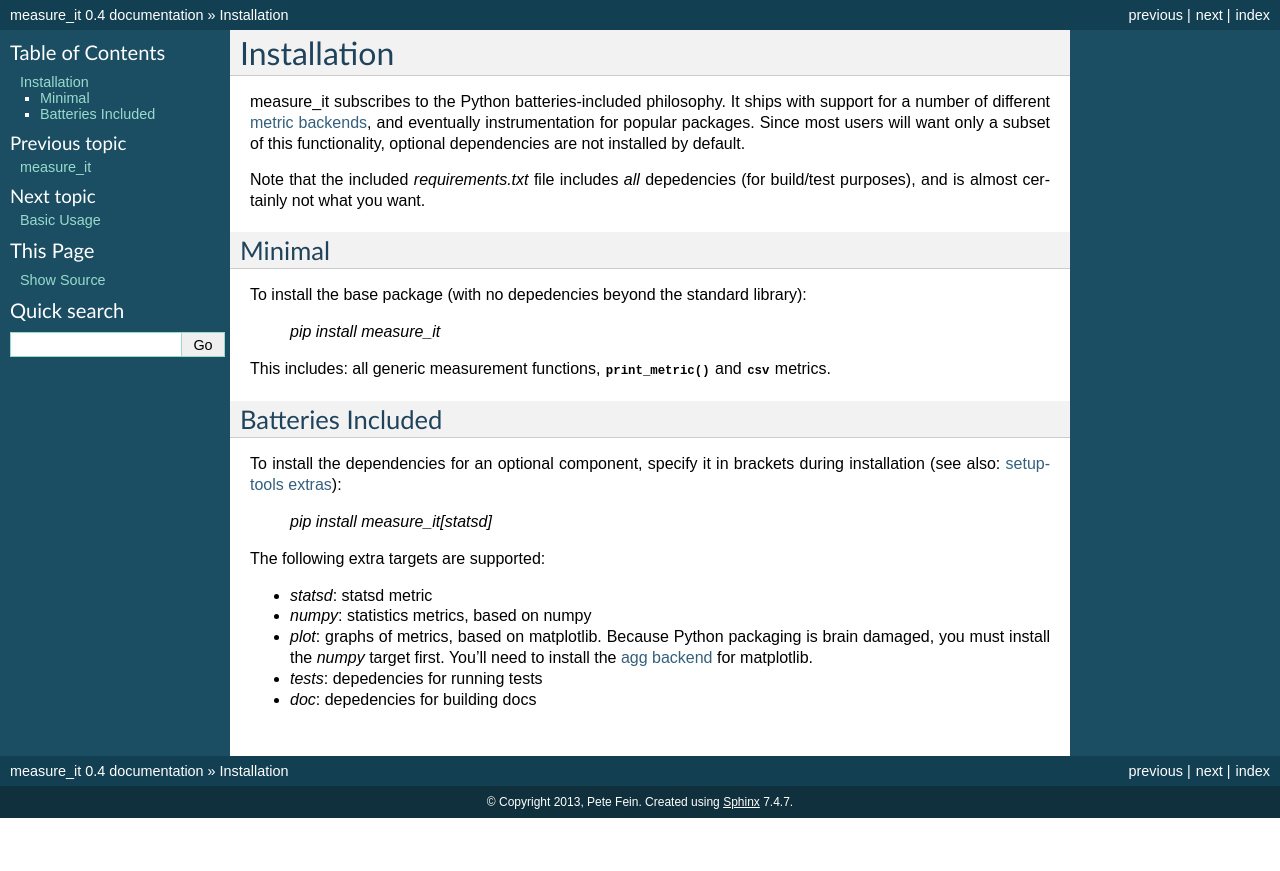
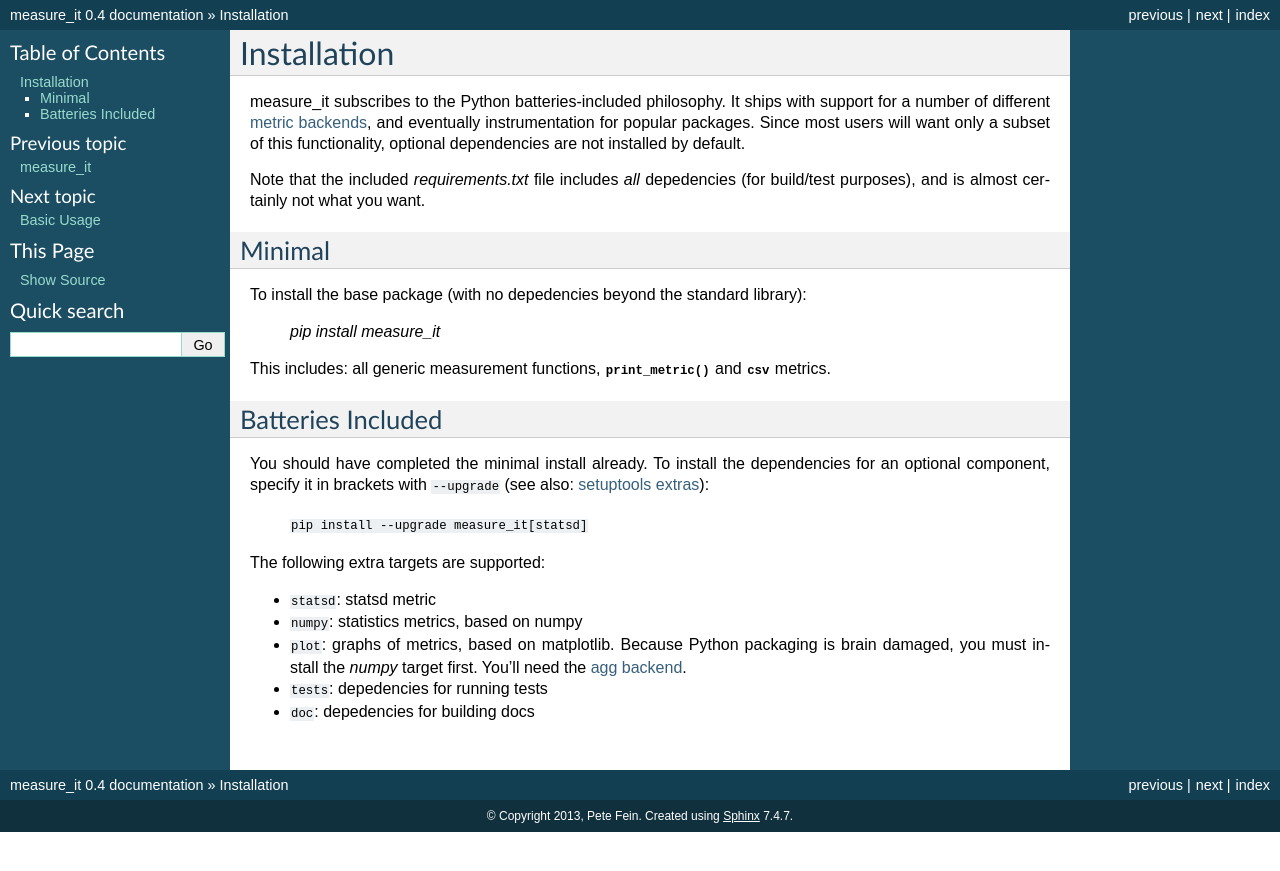
Before and after one commit to wearpants/instrument, a Sphinx documentation site: the page built from doc/installation.rst, in a window 1280 px wide. Shown: the top 871 px of the page. Built offline with Sphinx 7.4.7, drawn with Linux system fonts in a browser that asks for light colours.

Commit message:
more install fixes. #9

```diff
--- a/doc/installation.rst
+++ b/doc/installation.rst
@@ -19,16 +19,17 @@ This includes: all generic measurement functions, :func:`print_metric` and :mod:
 Batteries Included
 ------------------
 
-To install the dependencies for an optional component, specify it in brackets
-during installation (see also: `setuptools extras
+You should have completed the minimal install already. To install the
+dependencies for an optional component, specify it in brackets with ``--upgrade``
+(see also: `setuptools extras
 <http://pythonhosted.org/setuptools/setuptools.html#declaring-extras-optional-features-with-their-own-dependencies>`__):
 
-  `pip install measure_it[statsd]`
+  ``pip install --upgrade measure_it[statsd]``
 
 The following extra targets are supported:
 
-* `statsd`: statsd metric
-* `numpy`: statistics metrics, based on numpy
-* `plot`: graphs of metrics, based on matplotlib. Because Python packaging is brain damaged, you must install the `numpy` target first. You'll need to install the `agg backend <http://matplotlib.org/users/installing.html#installing-from-source>`__ for matplotlib.
-* `tests`: depedencies for running tests
-* `doc`: depedencies for building docs
+* ``statsd``: statsd metric
+* ``numpy``: statistics metrics, based on numpy
+* ``plot``: graphs of metrics, based on matplotlib. Because Python packaging is brain damaged, you must install the `numpy` target first. You'll need the `agg backend <http://matplotlib.org/users/installing.html#installing-from-source>`__.
+* ``tests``: depedencies for running tests
+* ``doc``: depedencies for building docs
--- a/setup.py
+++ b/setup.py
@@ -10,7 +10,8 @@ setup(name='measure-it',
       packages=find_packages(exclude=['tests', 'doc']),
       extras_require={
         'statsd': ['statsd'],
-        'numpy': ['numpy', 'matplotlib', 'prettytable'],
+        'numpy': ['numpy', 'prettytable'],
+        'plot': ['matplotlib'],
         'tests': ['nose'],
         'doc': ['Sphinx'],
         },
```
